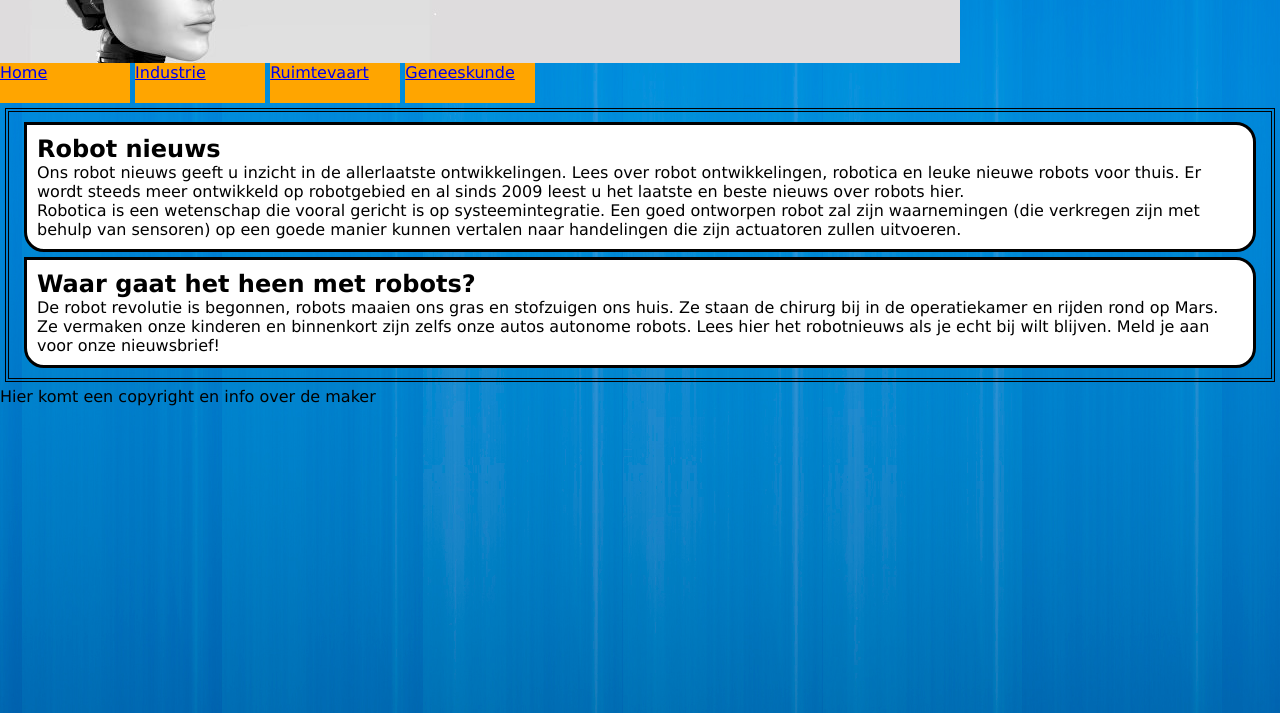
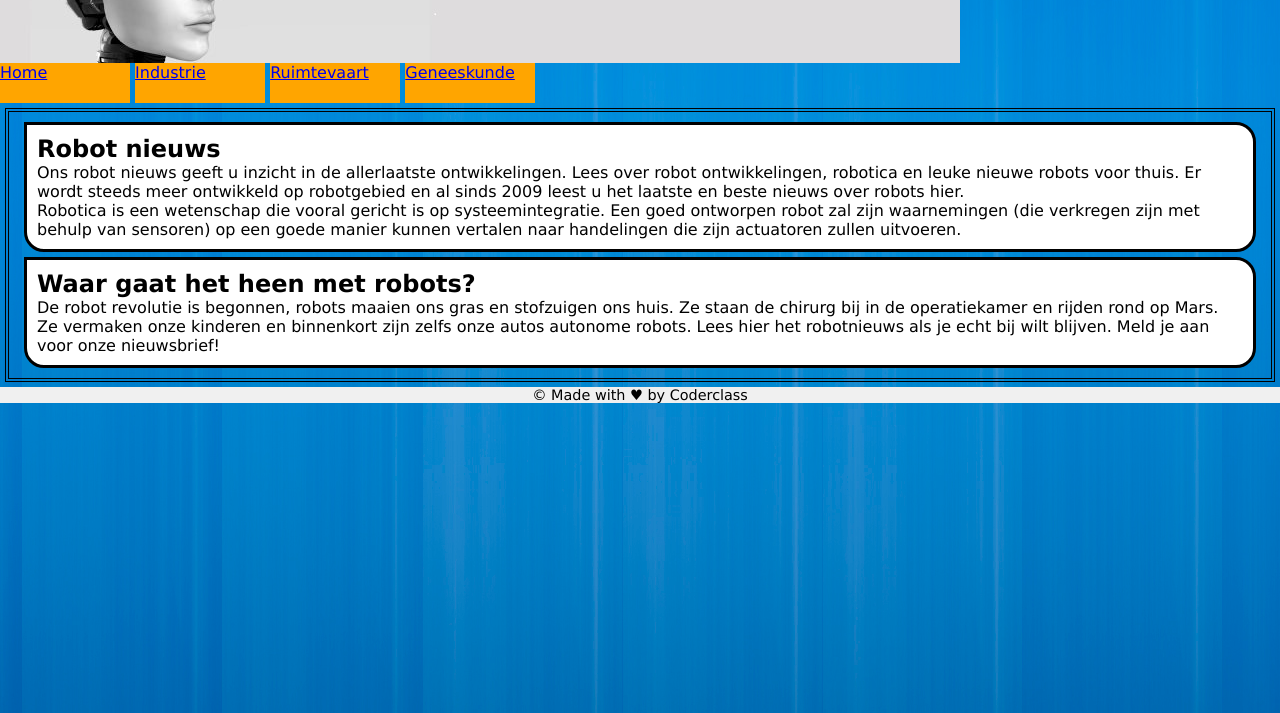
Before and after one commit to Nemisorg/HTMLCSS2-2, a plain HTML site: page index.html in a window 1280 px wide. Shown: the part 87-800 px from the top of the page. Drawn offline with Linux system fonts and the light colour scheme.

Commit message:
copiright gemaakt en gestyled.

```diff
--- a/index.html
+++ b/index.html
@@ -37,7 +37,7 @@
       </article>
     </section>
     <footer>
-    Hier komt een copyright en info over de maker
+    <h3>&copy; Made with &hearts; by Coderclass</h3>
     </footer>
   </body>
 </html>
--- a/style/opmaak.css
+++ b/style/opmaak.css
@@ -50,3 +50,21 @@ section article {
   padding: 10px;
   background: white;
 }
+
+article h2 {
+
+}
+
+article p {
+
+}
+
+footer {
+  background-color: #F0F0F0;
+}
+
+footer h3 {
+  text-align: center;
+  font-weight: normal;
+  font-size: 90%;
+}
```
